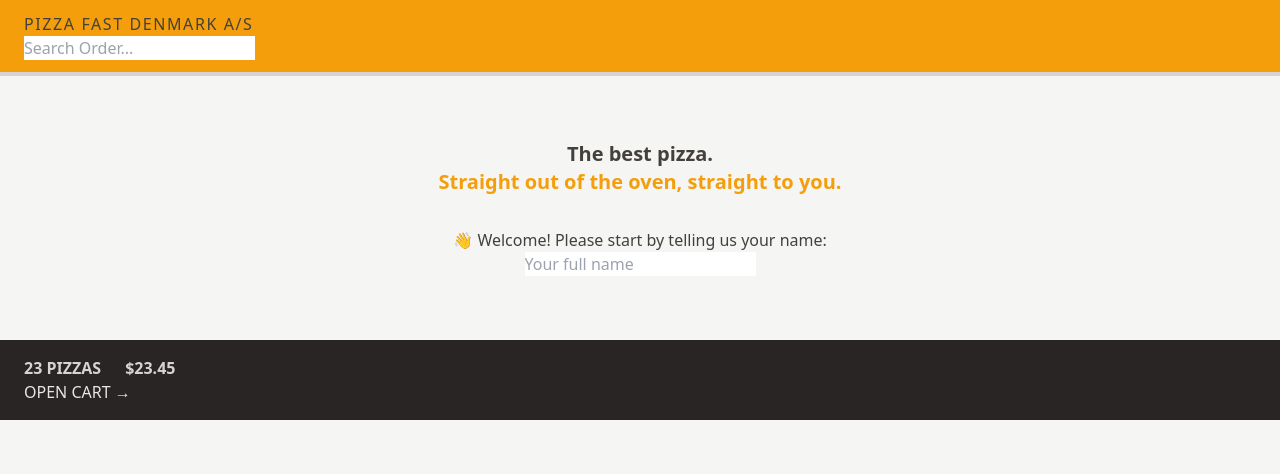
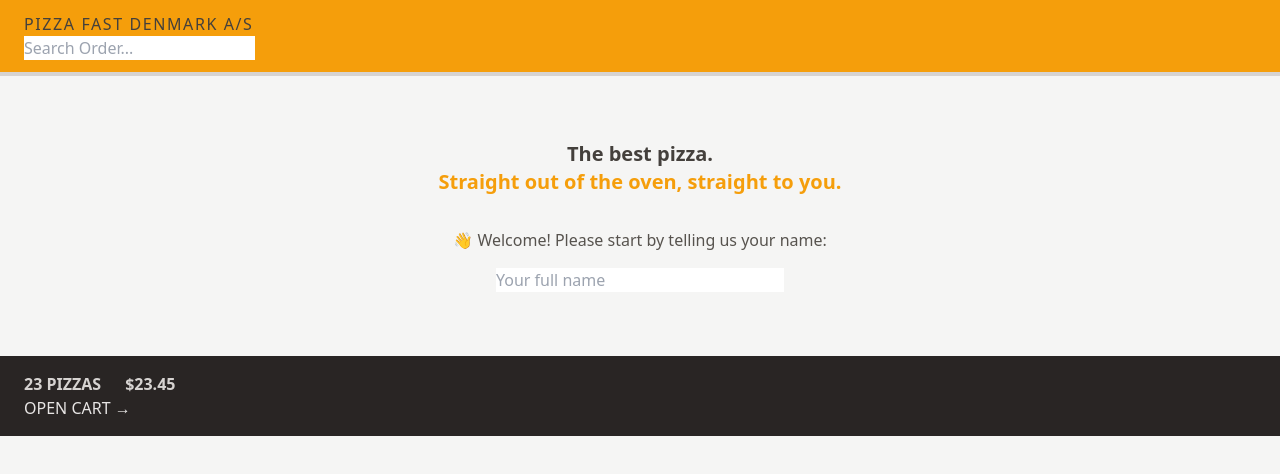
Before and after one commit to YuejiaoShi/pizza-fast-shop, a React (Vite) app: page / in a window 1280 px wide. Shown: the top 474 px of the page. Built offline with nearby package versions, Linux system fonts and the light colour scheme.

Commit message:
adjust @media text size; adjust width of input box

```diff
--- a/src/features/user/CreateUser.tsx
+++ b/src/features/user/CreateUser.tsx
@@ -9,7 +9,7 @@ const CreateUser: React.FC = () => {
 
   return (
     <form onSubmit={handleSubmit}>
-      <p>👋 Welcome! Please start by telling us your name:</p>
+      <p className="mb-4 text-sm text-stone-600 md:text-base">👋 Welcome! Please start by telling us your name:</p>
 
       <input
         type="text"
@@ -18,6 +18,7 @@ const CreateUser: React.FC = () => {
         onChange={(e: React.ChangeEvent<HTMLInputElement>) =>
           setUsername(e.target.value)
         }
+        className="w-72"
       />
 
       {username !== "" && (
```
